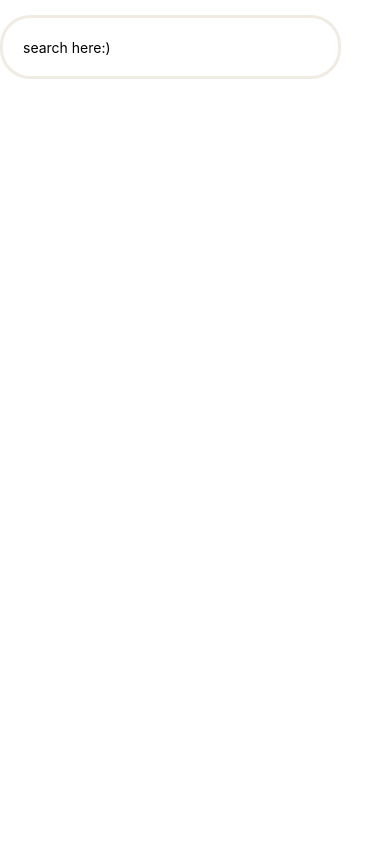
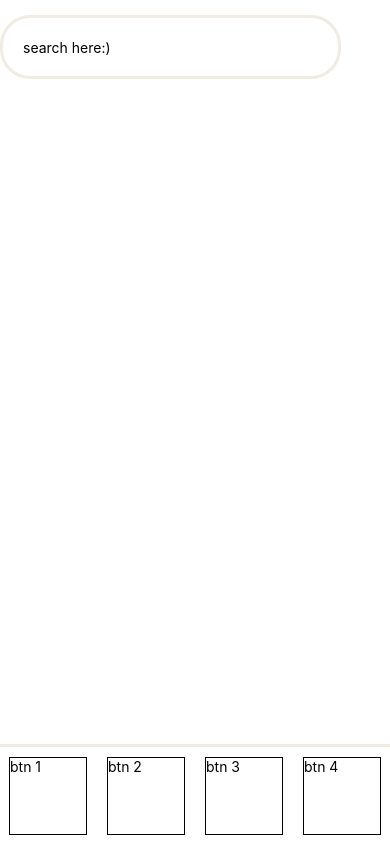
Before and after one commit to chsunwoo1002/voca-memo, a React Native app: screen / in a window 390 px wide. Built offline with nearby package versions, Linux system fonts and the light colour scheme.

Commit message:
add cutomized buttons int footer

```diff
--- a/components/Footer.tsx
+++ b/components/Footer.tsx
@@ -1,9 +1,30 @@
 import React, { useState } from "react";
 import { FooterProps } from "./types/footer";
 import { View } from "react-native";
+import styles from "./styles/footer";
+import FooterButton from "./card/Button";
 
 const Footer: React.FC<FooterProps> = () => {
-  return <View></View>;
+  return (
+    <View style={styles.footerContainer}>
+      <FooterButton
+        onPress={() => console.log("button1 clicked")}
+        title='btn 1'
+      />
+      <FooterButton
+        onPress={() => console.log("button2 clicked")}
+        title='btn 2'
+      />
+      <FooterButton
+        onPress={() => console.log("button3 clicked")}
+        title='btn 3'
+      />
+      <FooterButton
+        onPress={() => console.log("button4 clicked")}
+        title='btn 4'
+      />
+    </View>
+  );
 };
 
 export default Footer;
--- /dev/null
+++ b/components/card/Button.tsx
@@ -0,0 +1,15 @@
+import React from "react";
+import { TouchableOpacity, Text } from "react-native";
+import Styles from "../styles/footer";
+
+import { FooterButtonProps } from "../types/footer";
+
+const FooterButton: React.FC<FooterButtonProps> = ({ onPress, title }) => {
+  return (
+    <TouchableOpacity onPress={onPress} style={Styles.footerButtonCotainer}>
+      <Text>{title}</Text>
+    </TouchableOpacity>
+  );
+};
+
+export default FooterButton;
--- a/components/styles/footer.ts
+++ b/components/styles/footer.ts
@@ -1,8 +1,23 @@
 import { StyleSheet } from "react-native";
 
 export default StyleSheet.create({
-  footerContainer: {},
-  footerCard: {},
-  footerIcon: {},
-  footerText: {},
+  footerContainer: {
+    width: "100%",
+    height: 100,
+    flexDirection: "row",
+    position: "absolute",
+    bottom: 0,
+    borderColor: "#F0ECE3",
+    borderTopWidth: 3,
+    justifyContent: "center",
+  },
+  footerButtonCotainer: {
+    width: "20%",
+    height: "80%",
+    margin: 10,
+    borderColor: "#000000",
+    borderWidth: 1,
+  },
+  footerButtonIcon: {},
+  footerButtonText: {},
 });
--- a/components/styles/navigation.ts
+++ b/components/styles/navigation.ts
@@ -12,6 +12,7 @@ export default StyleSheet.create({
     borderWidth: 3,
     marginTop: 15,
     padding: 20,
+    position: "absolute",
     textAlign: "left",
   },
 });
--- a/components/types/footer.ts
+++ b/components/types/footer.ts
@@ -1 +1,5 @@
 export interface FooterProps {}
+export interface FooterButtonProps {
+  title: string;
+  onPress: () => void;
+}
```
